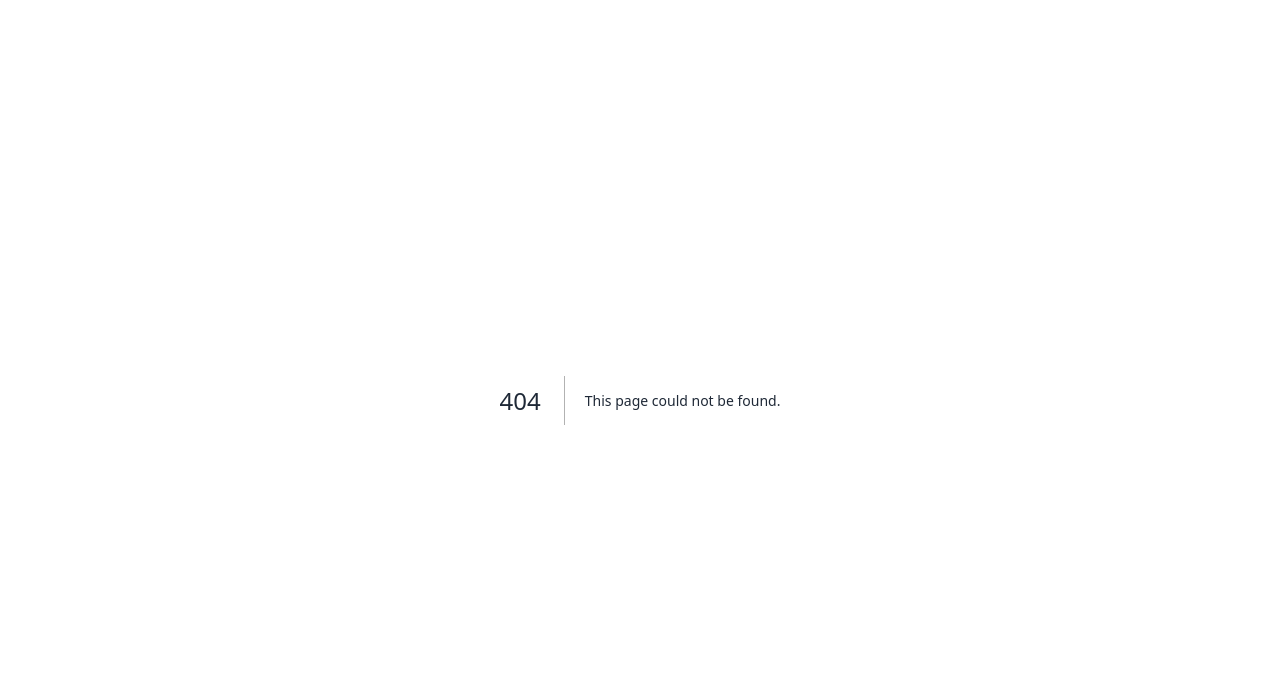
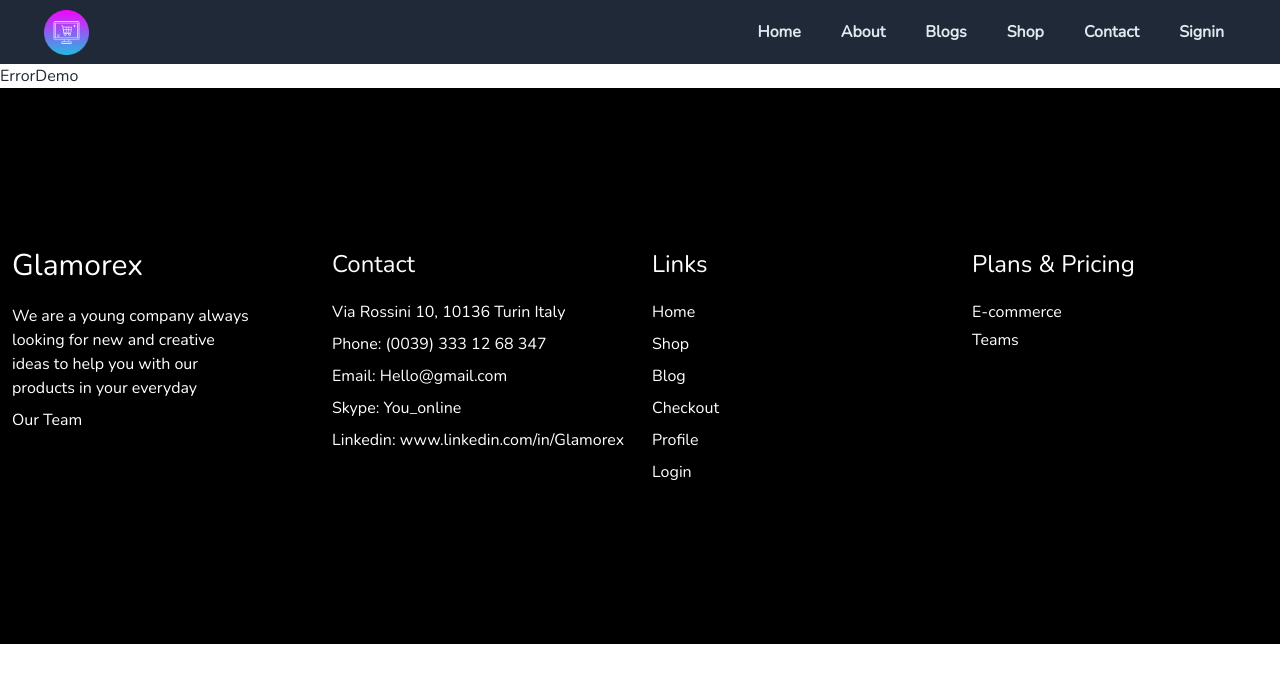
Before and after one commit to ashiqur-r-biplop/glamorex, a Next.js app: page /error-demo in a window 1280 px wide. Before the commit this address had no page. Shown: the top 682 px of the page. Built offline with nearby package versions, Linux system fonts and the light colour scheme.

Commit message:
error demo route done

```diff
--- /dev/null
+++ b/src/app/(customers)/error-demo/page.jsx
@@ -0,0 +1,11 @@
+
+
+const ErrorDemo = () => {
+    return (
+        <div>
+            ErrorDemo
+        </div>
+    );
+};
+
+export default ErrorDemo;
```
